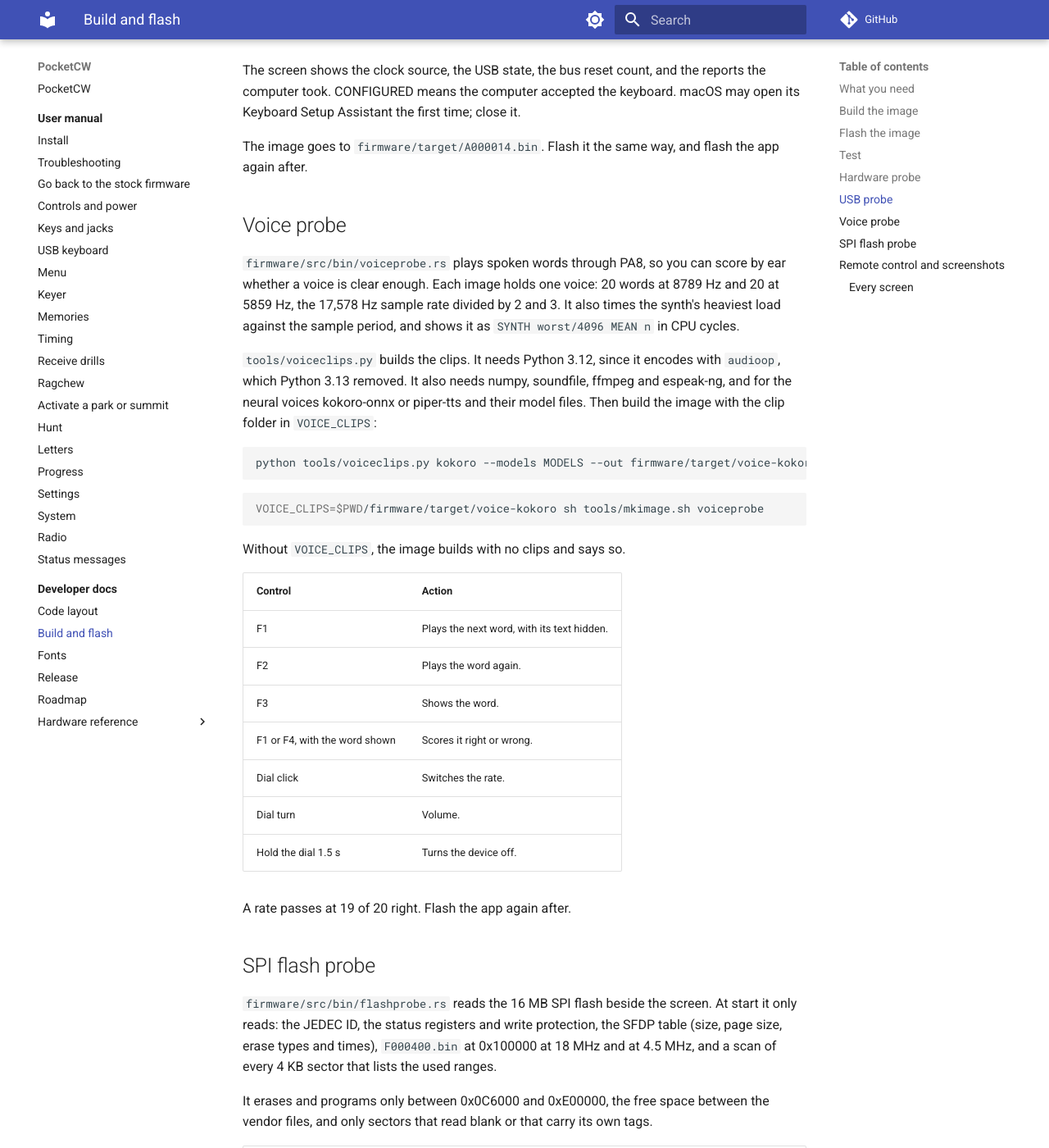
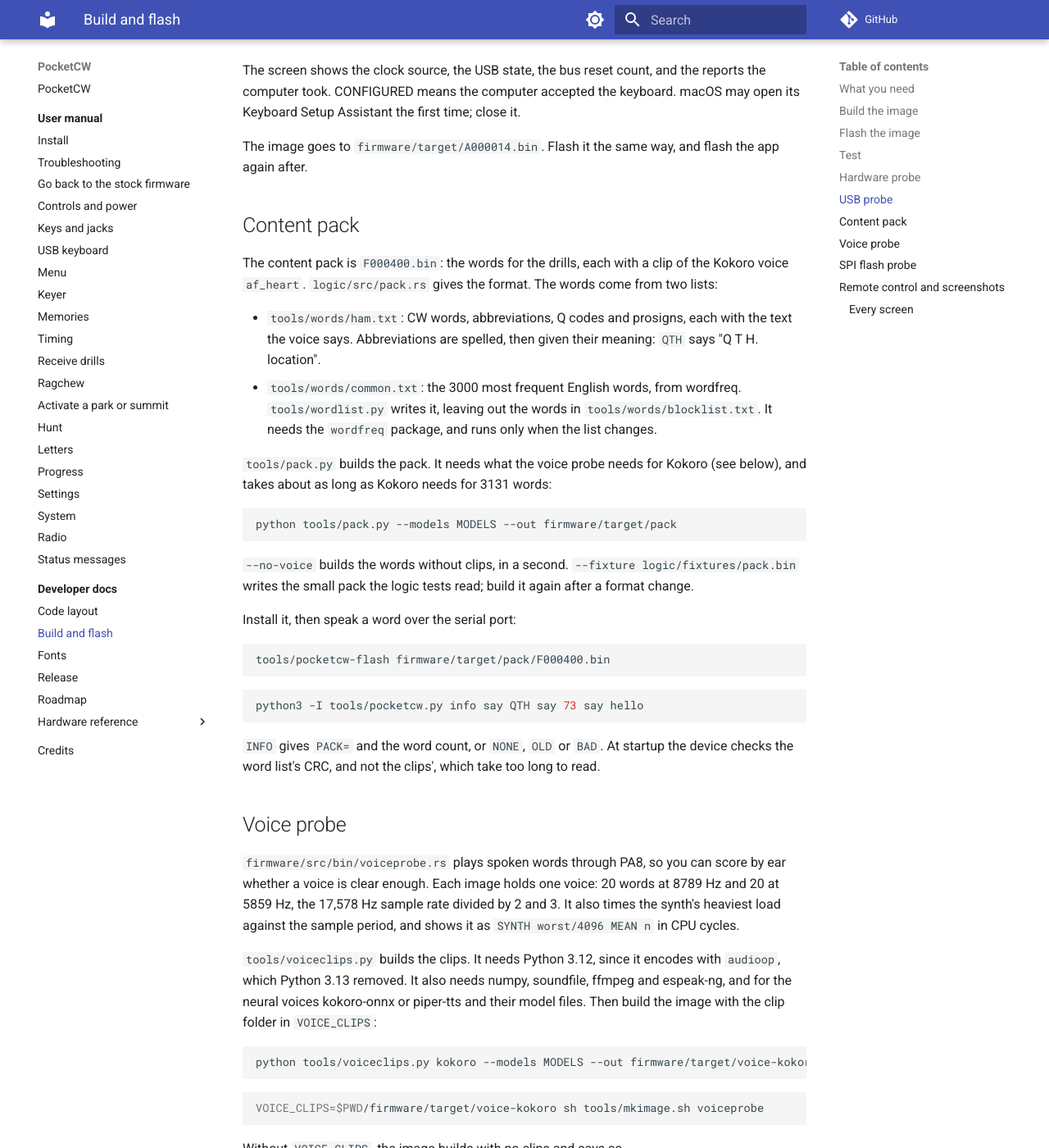
Before and after one commit to kvmet/k5mme_pocketcw, an MkDocs documentation site: the page built from docs/dev/building.md, in a window 1280 px wide and 1400 px high, scrolled down 2434 px. Shown: the whole window at 82% size. Built offline with MkDocs 1.6.1 and Material for MkDocs 9.7.7, drawn with Linux system fonts in a browser that asks for light colours; comment, search, counter and statistics services are not loaded.

Commit message:
docs: add credits and the content pack build

````diff
--- a/docs/dev/building.md
+++ b/docs/dev/building.md
@@ -93,6 +93,33 @@ sh tools/mkimage.sh usbprobe
 The screen shows the clock source, the USB state, the bus reset count, and the reports the computer took. CONFIGURED means the computer accepted the keyboard. macOS may open its Keyboard Setup Assistant the first time; close it.
 
 The image goes to `firmware/target/A000014.bin`. Flash it the same way, and flash the app again after.
+
+## Content pack
+
+The content pack is `F000400.bin`: the words for the drills, each with a clip of the Kokoro voice `af_heart`. `logic/src/pack.rs` gives the format. The words come from two lists:
+
+- `tools/words/ham.txt`: CW words, abbreviations, Q codes and prosigns, each with the text the voice says. Abbreviations are spelled, then given their meaning: `QTH` says "Q T H. location".
+- `tools/words/common.txt`: the 3000 most frequent English words, from wordfreq. `tools/wordlist.py` writes it, leaving out the words in `tools/words/blocklist.txt`. It needs the `wordfreq` package, and runs only when the list changes.
+
+`tools/pack.py` builds the pack. It needs what the voice probe needs for Kokoro (see below), and takes about as long as Kokoro needs for 3131 words:
+
+```bash
+python tools/pack.py --models MODELS --out firmware/target/pack
+```
+
+`--no-voice` builds the words without clips, in a second. `--fixture logic/fixtures/pack.bin` writes the small pack the logic tests read; build it again after a format change.
+
+Install it, then speak a word over the serial port:
+
+```bash
+tools/pocketcw-flash firmware/target/pack/F000400.bin
+```
+
+```bash
+python3 -I tools/pocketcw.py info say QTH say 73 say hello
+```
+
+`INFO` gives `PACK=` and the word count, or `NONE`, `OLD` or `BAD`. At startup the device checks the word list's CRC, and not the clips', which take too long to read.
 
 ## Voice probe
 
--- a/mkdocs.yml
+++ b/mkdocs.yml
@@ -74,3 +74,4 @@ nav:
           - dev/hardware/decoder-board.md
           - dev/hardware/board-variants.md
           - dev/hardware/vendor-firmware.md
+  - credits.md
````
Also changed, not shown: README.md (+2 -0 lines), docs/credits.md (added, +36 -0 lines), docs/dev/code-layout.md (+2 -0 lines), docs/dev/hardware/storage.md (+1 -1 lines), docs/dev/serial.md (+2 -1 lines), docs/index.md (+1 -0 lines).
